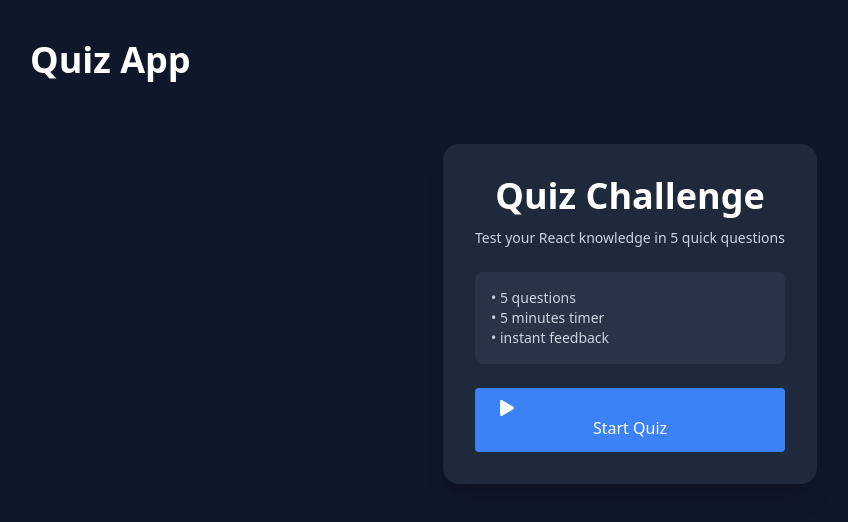
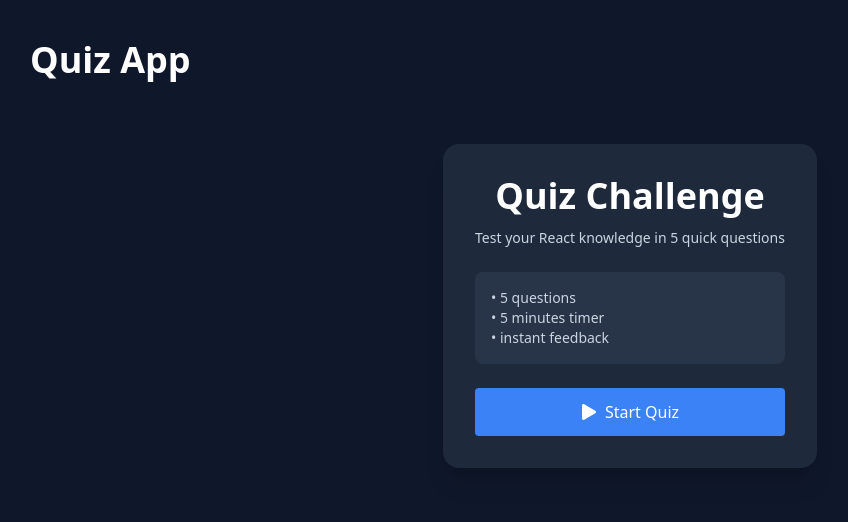
Before and after one commit to RodionGrigiola/web-mini-projects, a React (Vite) app in the folder quiz-app/: page / in a window 1280 px wide. Shown: the top 522 px of the page, without its empty margins (10-858 px from the left). Built offline with nearby package versions, Linux system fonts and the light colour scheme.

Commit message:
remove  duplicate useEffect

```diff
--- a/quiz-app/src/components/Button.tsx
+++ b/quiz-app/src/components/Button.tsx
@@ -6,21 +6,32 @@ type Props = ButtonHTMLAttributes<HTMLButtonElement> & {
 
 export function Button({
   variant = "primary",
+  disabled,
   className = "",
   ...props
 }: Props) {
   const base = "rounded px-6 py-3 font-medium transition active:scale-95";
 
   const variants = {
-    primary: "bg-blue-500 hover:bg-blue-600",
-    secondary: "bg-slate-700 hover:bg-slate-600",
-    danger: "bg-red-500 hover:bg-red-600",
-    ghost: "bg-slate-700 hover:bg-slate-600 text-white",
+    primary: "bg-blue-500 hover:bg-blue-600 text-white",
+    secondary: "bg-slate-700 hover:bg-slate-600 text-white",
+    danger: "bg-red-500 hover:bg-red-600 text-white",
+    ghost: "bg-transparent hover:bg-slate-700 text-white",
   };
+
+  const disabledStyles = "opacity-50 cursor-not-allowed pointer-events-none";
 
   return (
     <button
-      className={`${base} ${variants[variant]} ${className}`}
+      disabled={disabled}
+      className={[
+        base,
+        variants[variant],
+        disabled ? disabledStyles : "",
+        className,
+      ]
+        .filter(Boolean)
+        .join(" ")}
       {...props}
     />
   );
--- a/quiz-app/src/pages/QuizScreen.tsx
+++ b/quiz-app/src/pages/QuizScreen.tsx
@@ -42,22 +42,25 @@ export function QuizScreen({ state, dispatch }: Props) {
 
       <div className="flex flex-col gap-3">
         {currentQuestion.answers.map((answer) => {
-          const isSelected = answer.id === state.selectedAnswerId;
+          const isSelected = state.selectedAnswerId === answer.id;
+          const isCorrect = answer.id === currentQuestion.correctAnswerId;
+
+          let buttonState: "default" | "correct" | "wrong" = "default";
+
+          if (state.selectedAnswerId !== null) {
+            if (isCorrect) {
+              buttonState = "correct";
+            } else if (isSelected && !isCorrect) {
+              buttonState = "wrong";
+            }
+          }
 
           return (
             <AnswerButton
               key={answer.id}
               text={answer.text}
+              state={buttonState}
               disabled={state.selectedAnswerId !== null}
-              state={
-                !state.selectedAnswerId
-                  ? "default"
-                  : answer.id === currentQuestion.correctAnswerId
-                    ? "correct"
-                    : isSelected
-                      ? "wrong"
-                      : "default"
-              }
               onClick={() =>
                 dispatch({
                   type: QUIZ_ACTION.SELECT_ANSWER,
@@ -70,7 +73,8 @@ export function QuizScreen({ state, dispatch }: Props) {
       </div>
 
       <Button
-        className="rounded bg-green-600 px-6 py-3"
+        className="rounded px-6 py-3"
+        disabled={!state.selectedAnswerId}
         onClick={() =>
           dispatch({
             type: QUIZ_ACTION.NEXT_QUESTION,
--- a/quiz-app/src/pages/StartScreen.tsx
+++ b/quiz-app/src/pages/StartScreen.tsx
@@ -28,8 +28,10 @@ export function StartScreen({ dispatch }: Props) {
         variant="primary"
         className="w-full"
         onClick={() => dispatch({ type: QUIZ_ACTION.START_QUIZ })}>
-        <FaPlay />
-        Start Quiz
+        <div className="flex gap-2 justify-center items-center">
+          <FaPlay />
+          Start Quiz
+        </div>
       </Button>
     </ScreenWrapper>
   );
--- a/quiz-app/src/reducer/initialState.ts
+++ b/quiz-app/src/reducer/initialState.ts
@@ -9,4 +9,5 @@ export const initialState: QuizState = {
   highScore: getHighScore(),
   selectedAnswerId: null,
   timeLeft: 300,
+  isRevealing: false,
 };
--- a/quiz-app/src/types/quiz.ts
+++ b/quiz-app/src/types/quiz.ts
@@ -10,6 +10,7 @@ export type QuizState = {
   highScore: number;
   selectedAnswerId: number | null;
   timeLeft: number;
+  isRevealing: boolean;
 };
 
 export type QuizAction =
```
